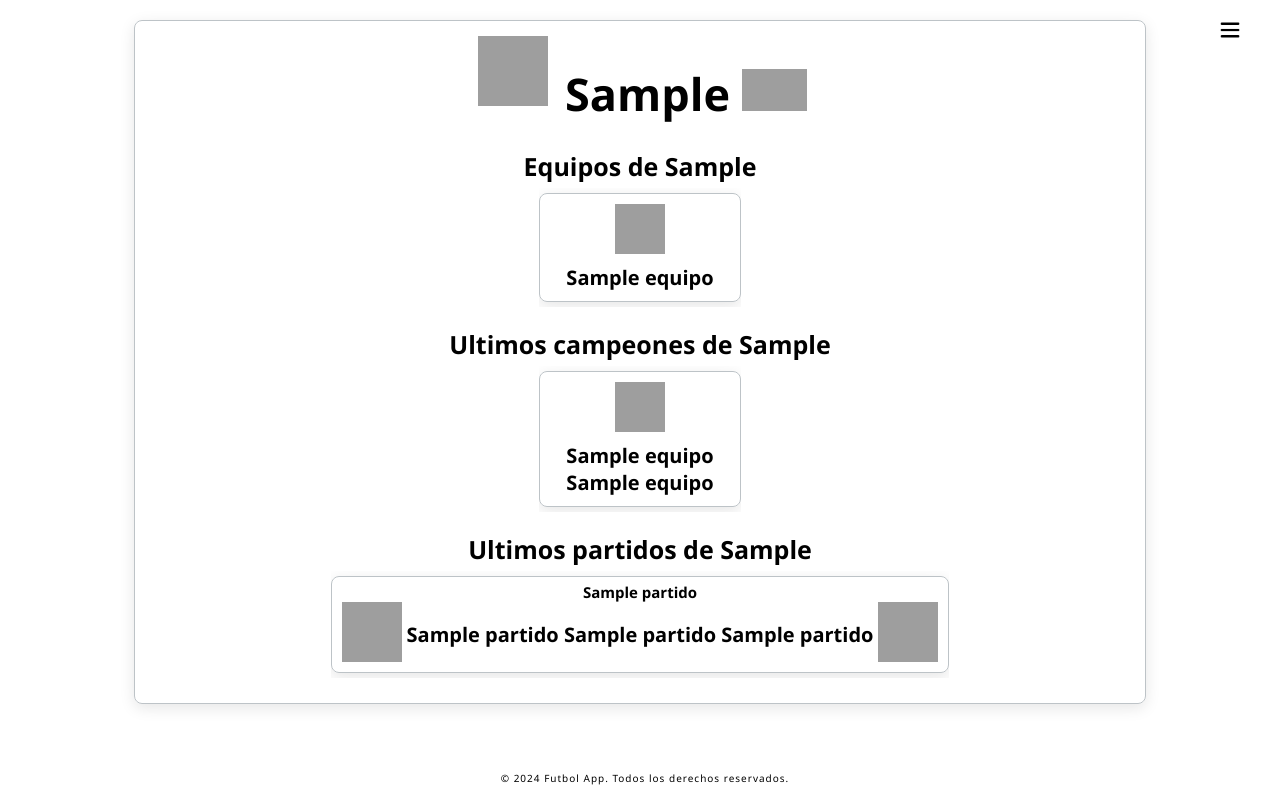
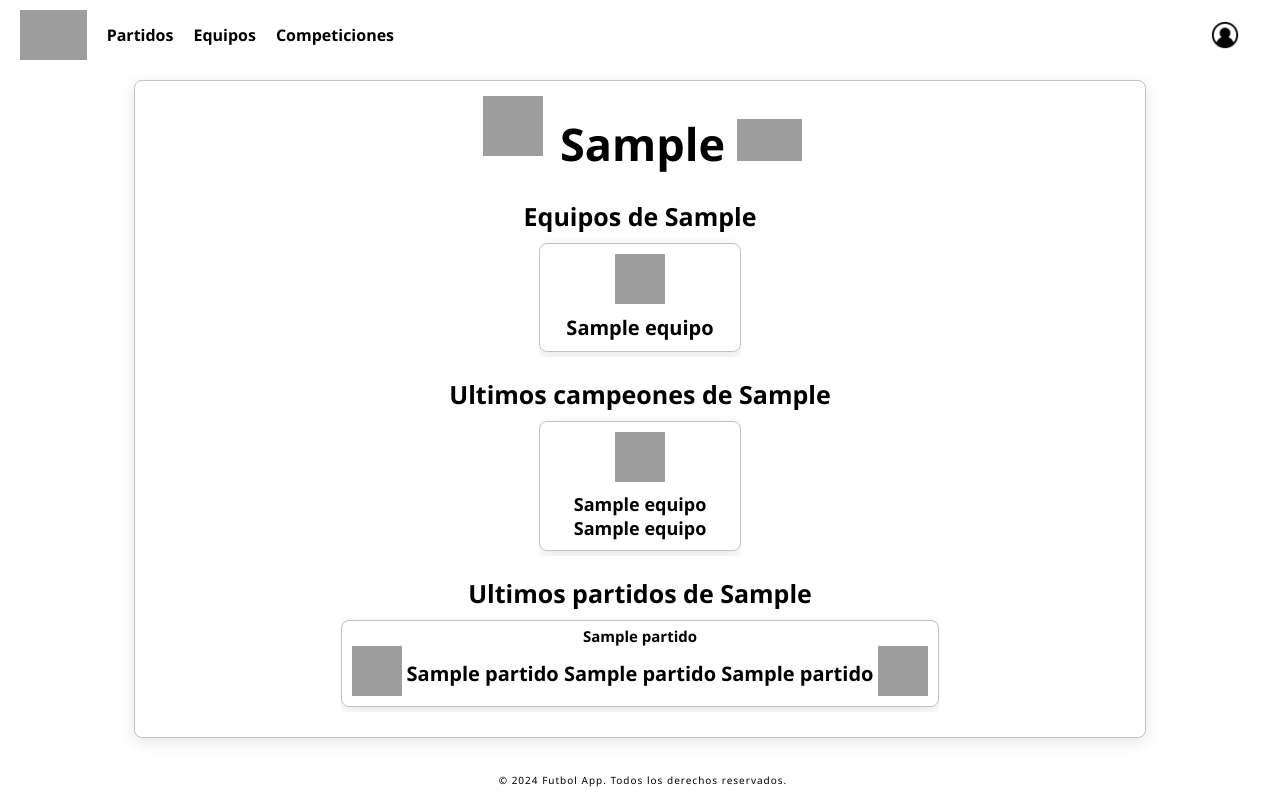
Before and after one commit to nachodorado98/Flask-Futbol-Azure, a Python web app: template web/src/templates/competicion.html in a window 1280 px wide. Run offline with Jinja, Linux system fonts and the light colour scheme; the template is opened without the code that fills it: most values are stand-ins (such as "Sample title", 1, 10 or a date in 2020); grey boxes are pictures that could not be loaded.

Commit message:
Diferentes mejoras en el diseño de la web

```diff
--- a/web/src/static/css/partidos.css
+++ b/web/src/static/css/partidos.css
@@ -5,30 +5,6 @@ body {
     font-family: 'Segoe UI', Tahoma, Geneva, Verdana, sans-serif;
     position: relative;
     overflow-x: hidden;
-}
-
-body:before, body:after {
-    content: "";
-    position: fixed;
-    top: 0;
-    bottom: 0;
-    width: 250px;
-    z-index: -1;
-    background: repeating-linear-gradient(
-        to bottom,
-        var(--color-primario),
-        var(--color-primario) 30px,
-        var(--color-secundario) 30px,
-        var(--color-secundario) 60px
-    );
-}
-
-body:before {
-    left: 0;
-}
-
-body:after {
-    right: 0;
 }
 
 .body-equipo-atletico-madrid {
@@ -40,46 +16,53 @@ body:after {
     background-color: var(--color-fondo);
 }
 
-.body-equipo-barcelona {
-    --color-primario: #004C9C;
-    --color-secundario: #C20044;
-    --color-footer: #004C9C;
-    --color-toogle: #FEBC00;
-    --color-fondo: #FCE1EC;
-    background-color: var(--color-fondo);
+.navbar-principal {
+    display: flex;
+    align-items: center;
+    background-color: var(--color-primario);
+    padding: 10px 20px;
+    position: fixed;
+    width: 100%;
+    top: 0;
+    left: 0;
+    z-index: 1000;
 }
 
-.body-equipo-rayo-vallecano {
-    --color-primario: #E3361D;
-    --color-secundario: #C0AE33;
-    --color-footer:  #E3361D;
-    --color-toogle: #FFF;
-    --color-fondo: #fff;
-    background-color: var(--color-fondo);
+.navbar-principal-izq {
+    display: flex;
+    align-items: center;
 }
 
-.contenido-principal {
-    text-align: center;
-    margin: 20px auto;
-    max-width: 1200px;
-    position: relative;
+.navbar-principal .navbar-escudo {
+    height: 50px;
+    margin-right: 20px;
 }
 
-.contenedor-titulo {
-    width: 100%;
-    max-width: 850px;
-    margin: 0px auto;
-    margin-bottom: 15px;
-    padding: 0px;
-    border: 1px solid #bdc3c7;
-    border-radius: 5px;
-    box-shadow: 0 0px 5px rgba(0, 0, 0, 0.1);
-    background-color: var(--color-primario);
-    color: var(--color-secundario)
+.navbar-principal-menu {
+    display: flex;
+    list-style-type: none;
+    margin: 0;
+    padding: 0;
 }
 
-.contenedor-titulo h1 {
-    font-size: 40px;
+.navbar-principal-menu li {
+    margin-right: 20px;
+}
+
+.navbar-principal-menu li a {
+    color: var(--color-secundario);
+    text-decoration: none;
+    font-weight: bold;
+}
+
+.navbar-principal-menu li a:hover {
+    color: #000;
+    transition: color 0.3s ease-in-out;
+}
+
+.navbar-principal-der {
+    display: flex;
+    align-items: center;
 }
 
 #toggle-navbar {
@@ -130,14 +113,52 @@ body:after {
     color: #000;
 }
 
+.navbar-principal-der .icono-usuario{
+    height: 30px;
+}
+
+.contenido-principal {
+    text-align: center;
+    margin: 20px auto;
+    max-width: 1200px;
+    position: relative;
+    padding-top: 60px;
+}
+
+.contenedor-titulo {
+    width: 100%;
+    max-width: 850px;
+    margin: 0px auto;
+    margin-bottom: 15px;
+    padding: 0px;
+    border: 1px solid #bdc3c7;
+    border-radius: 5px;
+    box-shadow: 0 0px 5px rgba(0, 0, 0, 0.1);
+    background-color: var(--color-primario);
+    color: var(--color-secundario);
+    cursor: default;
+}
+
+.contenedor-titulo h1 {
+    font-size: 40px;
+}
+
+.contenedor-tarjetas-partidos{
+    max-width: 900px;
+    text-align: center;
+    margin: 20px auto;
+    margin-bottom: 15px;
+    margin-top: 0px;
+}
+
 .tarjetas-partidos {
-    max-height: calc(61vh - 100px);
+    max-height: calc(73vh - 100px);
     overflow-y: auto;
     padding: 0px;
 }
 
 .tarjetas-partidos::-webkit-scrollbar {
-    width: 0px;
+    width: 10px;
 }
 
 .tarjetas-partidos::-webkit-scrollbar-thumb {
@@ -258,7 +279,7 @@ body:after {
 
 footer {
     margin-top: 10px;
-    padding: 5px;
+    padding: 3px;
     text-align: center;
     position: fixed;
     bottom: 0;
@@ -619,7 +606,7 @@ footer {
     border: 1px solid #bdc3c7;
     border-radius: 8px;
     box-shadow: 0 4px 15px rgba(0, 0, 0, 0.1);
-    margin-top: 20px;
+    margin-top: 0px;
     cursor: default;
     background-color: var(--color-primario);
     color: var(--color-secundario)
@@ -637,8 +624,8 @@ footer {
 }
 
 .tarjeta-competicion .logo-competicion {
-    width: 70px;
-    height: 70px;
+    width: 60px;
+    height: 60px;
     margin: 5px;
 }
 
@@ -760,7 +747,7 @@ footer {
 }
 
 .tarjeta-campeon-competicion h4 {
-    font-size: 20px;
+    font-size: 18px;
     color: #fff;
     margin: 0px;
     color: var(--color-secundario)
@@ -829,8 +816,8 @@ footer {
     margin-right: 5px;
     margin-left: 5px;
     margin-bottom: 5px;
-    width: 60px;
-    height: 60px;
+    width: 50px;
+    height: 50px;
 }
 
 .info-partido-competicion h4 {
--- a/web/src/templates/equipo.html
+++ b/web/src/templates/equipo.html
@@ -98,10 +98,6 @@
 
     </div>
 
-    <button class="button-volver-equipo" onclick="pagina_anterior()">Volver</button>
-
 </div>
 
-
-
 {% endblock principal %}
--- a/web/src/templates/estadio.html
+++ b/web/src/templates/estadio.html
@@ -38,8 +38,6 @@
         {% if estadio[8] and estadio[9] %}<p class="dimensiones"><strong>{{ estadio[8] }} x {{ estadio[9] }} m</strong></p>{% endif %}
     </div>
 
-    <button class="button-volver-estadio" onclick="pagina_anterior()">Volver</button>
-
 </div>
 
 {% endblock principal %}
--- a/web/src/templates/partido.html
+++ b/web/src/templates/partido.html
@@ -50,7 +50,7 @@
         {% endif %}
 
         <button class="button-volver-partido" onclick="window.location.href='/partidos?temporada={{ partido[14] }}'">
-            Volver
+            Partidos Temporada {{ partido[14] }}
         </button>
 
         {% if partido_id_siguiente %}
--- a/web/src/templates/partidos.html
+++ b/web/src/templates/partidos.html
@@ -12,32 +12,40 @@
 </head>
 <body class="body-equipo-{{ equipo }}">
 
+
+    <nav class="navbar-principal">
+        <div class="navbar-principal-izq">
+            <img class="navbar-escudo" src="{{ url_for('static', filename='imagenes/favoritos/'+equipo+'.png') }}" alt="Imagen" onclick="window.location.href='/equipo/{{ equipo }}'" style="cursor: pointer;">
+            <ul class="navbar-principal-menu">
+                <li><a href="/partidos">Partidos</a></li>
+                <li><a href="/equipos">Equipos</a></li>
+                <li><a href="/competiciones">Competiciones</a></li>
+            </ul>
+        </div>
+        <div class="navbar-principal-der">
+            <button id="toggle-navbar" class="toggle-button">
+                <img src="{{ url_for('static', filename='imagenes/iconos/usuario.png') }}" alt="Hamburguesa Icon" height="20" class="icono-usuario">
+            </button>
+            <div class="navbar" id="navbar">
+                <ul>
+                    <li><a href="#">{{ usuario }}</a></li>
+                    <li><a href="/logout">Salir</a></li>
+                </ul>
+            </div>
+        </div>
+    </nav>
+
     <div class="contenido-principal">
 
         {% block partidos %}
         <div class="contenedor-titulo">
             <h1>Partidos del {{ nombre_equipo }}</h1>
         </div>
-        <div class="escudo" onclick="window.location.href='/equipo/{{ equipo }}'" style="cursor: pointer;">
-            <img src="{{ url_for('static', filename='imagenes/favoritos/'+equipo+'.png') }}" alt="Imagen" height="130"></p>
-        </div>
         {% endblock partidos %}
 
-        <button id="toggle-navbar" class="toggle-button">
-            <img src="{{ url_for('static', filename='imagenes/iconos/hamburguesa.png') }}" alt="Hamburguesa Icon" height="20">
-        </button>
+        {% block principal %}
 
-        <div class="navbar" id="navbar">
-            <ul>
-                <li><a href="/partidos">Partidos</a></li>
-                <li><a href="/equipos">Equipos</a></li>
-                <li><a href="/competiciones">Competiciones</a></li>
-                <li><a href="#">{{ usuario }}</a></li>
-                <li><a href="/logout">Salir</a></li>
-            </ul>
-        </div>
-
-        {% block principal %}
+        <div class="contenedor-tarjetas-partidos">
 
             <div class="tarjetas-partidos">
                 <div class="tarjetas-partidos-wrapper">
@@ -70,6 +78,8 @@
                  </div>
             </div>
 
+        </div>
+
         <div class="contenedor-tipo-partidos">
             <a href="/partidos" class="tipo-partidos tipo-partidos-todo">
                 <img src="{{ url_for('static', filename='imagenes/iconos/calendario.png') }}" alt="Todo" height="40">
@@ -93,6 +103,7 @@
             </div>
         </div>
 
+
         {% endblock principal %}
 
     </div>
--- a/web/src/templates/registro.html
+++ b/web/src/templates/registro.html
@@ -34,8 +34,6 @@
         <label for="equipo">Equipo:</label>
         <select id="equipo" name="equipo" required>
             <option value="atletico-madrid">Atletico de Madrid</option>
-            <option value="barcelona">Futbol Club Barcelona</option>
-            <option value="rayo-vallecano">Rayo Vallecano de Madrid</option>
         </select>
 
         <button type="submit">Crear Cuenta</button>
```
Also changed, not shown: other parts of web/src/static/css/partidos.css (+19 -53 lines), web/tests/conftest.py (+1 -1 lines), web/tests/testapp/test_pagina_partidos.py (+2 -2 lines), web/src/static/imagenes/favoritos/barcelona.png (deleted), web/src/static/imagenes/favoritos/rayo-vallecano.png (deleted), web/src/static/imagenes/iconos/hamburguesa.png (deleted), web/src/static/imagenes/iconos/usuario.png (added). Lines whose indentation alone changed are shown as unchanged.
